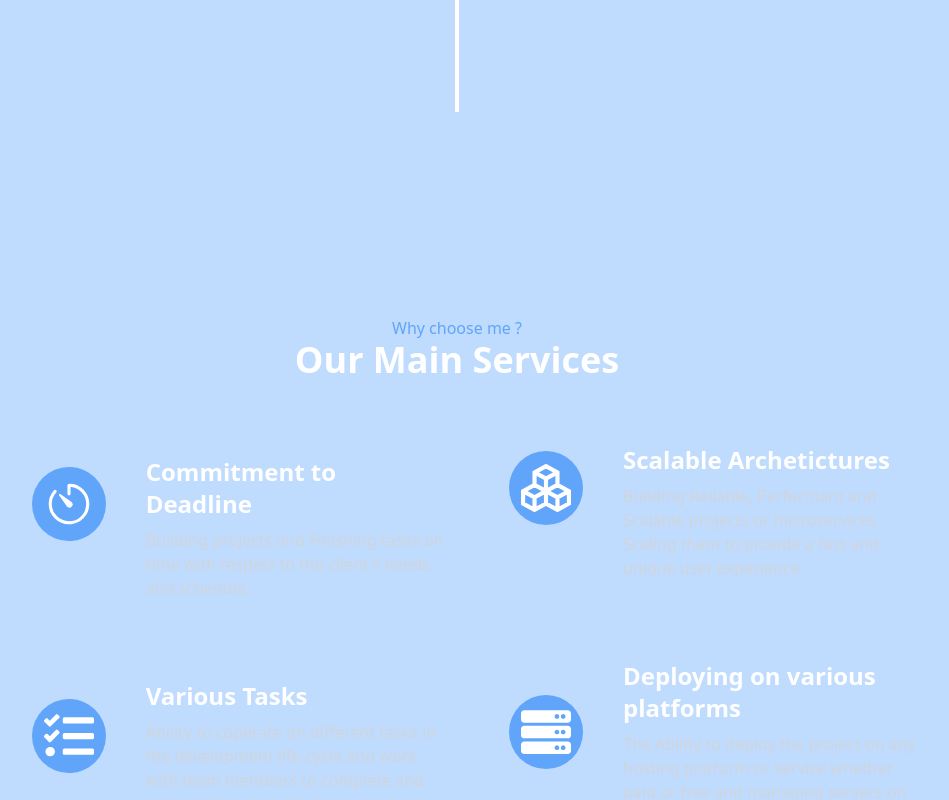
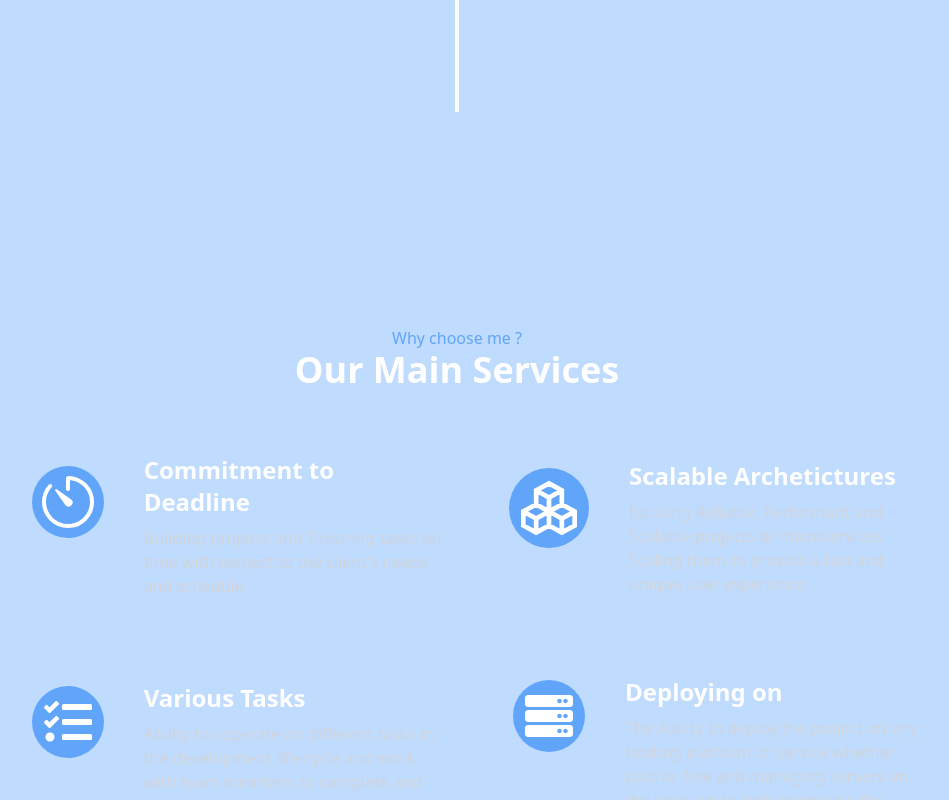
Before and after one commit to rabee361/Portfolio, a React (Vite) app: page / in a window 1280 px wide. Shown: the part 2680-3480 px from the top of the page, without its empty margins (183-1132 px from the left). Built offline with nearby package versions, Linux system fonts and the light colour scheme.

Commit message:
responsive

```diff
--- a/src/components/home/Hero.tsx
+++ b/src/components/home/Hero.tsx
@@ -37,9 +37,9 @@ function Hero() {
     };
 
   return (
-    <div id='contact' className='w-screen h-screen flex flex-col gap-1 sm:gap-5  items-center justify-center dark:text-white text-black '>
+    <div id='contact' className='w-full h-screen flex flex-col gap-1 sm:gap-5  items-center justify-center dark:text-white text-black '>
       <motion.div variants={pageVariants2} initial="initial" animate="in"  className='avatar rounded-full'>
-        <div className=' w-20 sm:w-44 rounded-full shadow-blue-shadow '>
+        <div className=' w-20 sm:w-44 rounded-full dark:shadow-dark-blue-shadow '>
           <img src={img} />
         </div>
       </motion.div>
--- a/src/components/home/RecentProjects.tsx
+++ b/src/components/home/RecentProjects.tsx
@@ -69,7 +69,7 @@ function RecentProjects() {
     }
 
     return (
-      <div ref={ref} className=' mt-60 mb-72 flex flex-col items-center justify-center w-full h-screen'>
+      <div ref={ref} className=' mt-60 mb-96 lg:mb-72 flex flex-col items-center justify-center w-full h-screen'>
 
       {/* <motion.span variants={variant} initial="hidden" animate={mainControls} transition={{duration:0.5 , delay:0.2}} className="text-center text-3xl mb-16">
             Recent Projects
--- a/src/components/home/Services.tsx
+++ b/src/components/home/Services.tsx
@@ -38,44 +38,44 @@ function Tech() {
     <div ref={ref} id="services"  className="w-full h-screen flex flex-col items-center justify-center text-white">
       <p className="w-screen text-center text-blue-400">Why choose me ? </p>
       <p className="w-screen text-center text-4xl font-bold">Our Main Services</p>
-      <div className="mt-16 ml-10 gap-16  flex items-center justify-center">
+      <div className="mt-16 lg:ml-10 ml-0 gap-16  flex items-center justify-center">
         <motion.div variants={variant} initial="hidden" animate={mainControls} transition={{duration:1 , delay:0.2}} className="flex flex-col gap-20 w-1/3">
-          <div className="flex gap-10 items-center">
-            <div className="bg-blue-400 w-fit mb-12 p-3 rounded-full">
-              <IoTimerOutline className="" size={50}/>
+          <div className="flex flex-col lg:flex-row gap-1 lg:gap-10 items-center">
+            <div className="bg-blue-400 w-fit lg:mb-12 mb-0 p-1 rounded-full">
+              <IoTimerOutline className=" size-16" />
             </div>
             <div className="">
-              <p className="text-2xl mb-2 font-semibold">Commitment to Deadline</p>
-              <p className="text-wrap text-gray-300">Building projects and Finishing tasks on time with respect to the client's needs and schedule.</p>
+              <p className="lg:text-2xl text-lg mb-2 text-center lg:text-left font-semibold">Commitment to Deadline</p>
+              <p className="text-wrap text-gray-300 hidden lg:flex">Building projects and Finishing tasks on time with respect to the client's needs and schedule.</p>
             </div>
           </div>
-          <div className="flex gap-10 items-center">
-            <div className="bg-blue-400 w-fit mb-12 p-3 rounded-full">
-              <FaTasks className="" size={50}/>
+          <div className="flex flex-col lg:flex-row gap-1 mt-1 lg:gap-10 items-center">
+            <div className="bg-blue-400 w-fit mb-2 lg:mb-20 p-3 rounded-full">
+              <FaTasks className="size-12" />
             </div>
             <div className="">
-              <p className="text-2xl mb-2 font-semibold">Various Tasks</p>
-              <p className="text-wrap text-gray-300">Ability to coperate on different tasks in the development life-cycle and work with team members to complete and deliver the tasks with the accuracy needed. </p>
+              <p className="lg:text-2xl text-lg mb-2 text-center lg:text-left font-semibold">Various Tasks</p>
+              <p className="text-wrap text-gray-300 hidden lg:flex">Ability to coperate on different tasks in the development life-cycle and work with team members to complete and deliver the tasks with the accuracy needed. </p>
             </div>
           </div>
         </motion.div>
         <motion.div variants={variant2} initial="hidden2" animate={mainControls} transition={{duration:1 , delay:0.2}} className="flex flex-col gap-20 w-1/3">
-        <div className="flex gap-10 items-center">
-            <div className="bg-blue-400 w-fit mb-12 p-3 rounded-full">
-              <GrCubes className="" size={50}/>
+          <div className="flex flex-col lg:flex-row gap-1 lg:gap-10 items-center">
+            <div className="bg-blue-400 w-fit mb-1 lg:mb-10 p-2 lg:p-3 rounded-full">
+              <GrCubes className="size-14"/>
             </div>
             <div className="">
-              <p className="text-2xl mb-2 font-semibold">Scalable Archetictures</p>
-              <p className="text-wrap text-gray-300">Building Reliable, Performant and Scalable projects or microservices Scaling them to provide a fast and unique user experience</p>
+              <p className="lg:text-2xl text-lg mb-2 text-center lg:text-left font-semibold">Scalable Archetictures</p>
+              <p className="text-wrap text-gray-300 hidden lg:flex">Building Reliable, Performant and Scalable projects or microservices Scaling them to provide a fast and unique user experience</p>
             </div>
           </div>
-          <div className="flex gap-10 items-center">
-            <div className="bg-blue-400 w-fit mb-12 p-3 rounded-full">
-              <FaServer className="" size={50}/>
+          <div className="flex flex-col lg:flex-row gap-1 lg:gap-10 items-center">
+            <div className="bg-blue-400 w-fit lg:mb-20 ml-1 mb-2 p-3 rounded-full">
+              <FaServer className="size-12"/>
             </div>
             <div className="">
-              <p className="text-2xl mb-2 font-semibold">Deploying on various platforms</p>
-              <p className="text-wrap text-gray-300">The Ability to deploy the project on any hosting platform or service whether paid or free and managing servers on the long run to help maintaine the prject periodically.</p>
+              <p className="lg:text-2xl text-lg mb-2 text-center lg:text-left font-semibold">Deploying on </p>
+              <p className="text-wrap text-gray-300 hidden lg:flex">The Ability to deploy the project on any hosting platform or service whether paid or free and managing servers on the long run to help maintaine the prject periodically.</p>
             </div>
           </div>
         </motion.div>
--- a/src/components/projects/expense-tracker/DemoSection.tsx
+++ b/src/components/projects/expense-tracker/DemoSection.tsx
@@ -65,11 +65,11 @@ function DemoSection() {
   return (
         <section ref={ref} id="demo" className='h-screen w-full flex flex-row items-center justify-between overflow-hidden overflow-x-hidden'>
           <motion.div variants={pageVariants} initial="initial" animate={mainControls} className="w-2/3 h-screen pl-20 flex flex-col justify-center">
-              <div className="justify-centertext-3xl font-extrabold tracking-tight leading-none flex flex-col gap-5 dark:text-white md:text-3xl lg:text-4xl">
+              <div className="justify-centertext-3xl font-extrabold tracking-tight leading-none flex flex-col gap-5 dark:text-white text-black md:text-3xl lg:text-4xl">
                 A unique UI built with Flutter to provide the best user experience possible
               </div>
               <div className="mt-10 w-full space-y-4 sm:flex-row sm:justify-center sm:space-y-0">
-                  <a href="#" className="ease-linear duration-300 inline-flex justify-center items-center py-3 px-5 text-base font-medium text-center dark:text-white rounded-lg bg-blue-700 hover:bg-blue-800 focus:ring-4 focus:ring-blue-300 dark:focus:ring-blue-900">
+                  <a href="#" className="ease-linear duration-300 inline-flex justify-center items-center py-3 px-5 text-base font-medium text-center text-white rounded-lg bg-blue-700 hover:bg-blue-800 focus:ring-4 focus:ring-blue-300 dark:focus:ring-blue-900">
                       Download Demo
                       <svg className="w-3.5 h-3.5 ms-2 rtl:rotate-180" aria-hidden="true" xmlns="http://www.w3.org/2000/svg" fill="none" viewBox="0 0 14 10">
                           <path stroke="currentColor" stroke-linecap="round" stroke-linejoin="round" stroke-width="2" d="M1 5h12m0 0L9 1m4 4L9 9"/>
--- a/src/components/projects/expense-tracker/Hero.tsx
+++ b/src/components/projects/expense-tracker/Hero.tsx
@@ -64,7 +64,7 @@ function Hero() {
   return (
     <section ref={ref} id="home" className='h-screen flex flex-row items-center justify-between overflow-x-hidden'>
         <div className="w-1/2 h-screen pl-20 flex flex-col items-center justify-center">
-            <motion.div variants={pageVariants} initial="initial" animate="in" className="justify-centertext-4xl font-extrabold tracking-tight leading-none text-white md:text-5xl lg:text-6xl">
+            <motion.div variants={pageVariants} initial="initial" animate="in" className="justify-centertext-4xl font-extrabold tracking-tight leading-none dark:text-white text-black md:text-5xl lg:text-6xl">
                 All your financial information in one place with
                 <motion.small variants={pageVariants3} initial="initial3" animate="in3" className=" font-extrabold text-blue-500 md:text-5xl lg:text-6xl ml-2">
                     Wallet
--- a/src/components/projects/expense-tracker/NavBar.tsx
+++ b/src/components/projects/expense-tracker/NavBar.tsx
@@ -28,7 +28,7 @@ function Navbar() {
   };
 
     return (
-      <div className=" fixed top-0 z-10 flex justify-between h-14 w-full text-white font-medium">
+      <div className=" fixed top-0 z-10 flex justify-between h-14 w-full dark:text-white text-black font-medium">
           <div className="flex h-full items-center ml-5 gap-5">
               wallet
               <label className="swap swap-rotate">
```
Also changed, not shown: src/components/home/About.tsx (+6 -6 lines).
